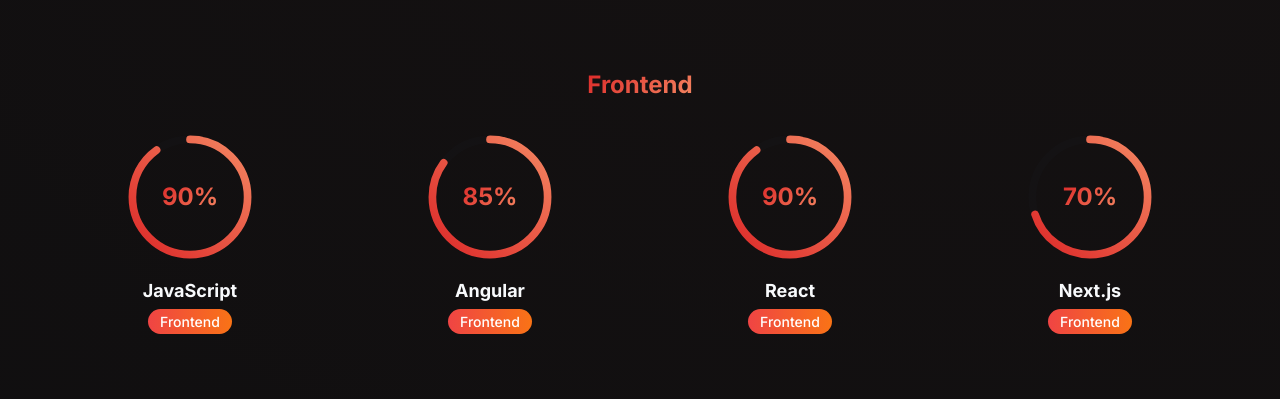
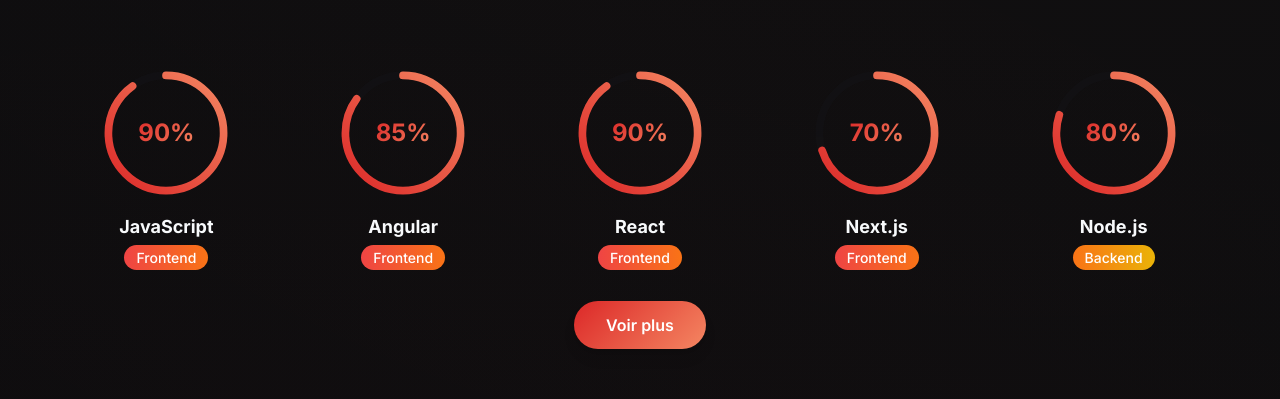
Before and after one commit to gorguimarena/nimble-snap-folio, a React (Vite) app: page / in a window 1280 px wide. Shown: the part 2150-2549 px from the top of the page. Built offline with nearby package versions, Linux system fonts and the light colour scheme; the HTML template or start-up script is replaced by a standard one.

Commit message:
Fix: Display all skills with "See More" carousel

```diff
--- a/src/components/Skills.tsx
+++ b/src/components/Skills.tsx
@@ -4,6 +4,7 @@ import { Carousel, CarouselContent, CarouselItem, CarouselNext, CarouselPrevious
 
 const Skills = () => {
   const [isVisible, setIsVisible] = useState(false);
+  const [showAll, setShowAll] = useState(false);
 
   const skills = [
     { name: "JavaScript", level: 90, category: "Frontend" },
@@ -153,8 +154,24 @@ const Skills = () => {
           </p>
         </motion.div>
 
-        {/* Skills by Category with Carousel */}
-        {skillCategories.map((category, categoryIndex) => {
+        {/* Skills Display - One Row Initially */}
+        {!showAll ? (
+          <motion.div
+            initial={{ opacity: 0, y: 30 }}
+            whileInView={{ opacity: 1, y: 0 }}
+            viewport={{ once: true }}
+            transition={{ duration: 0.6 }}
+            className="mb-8"
+          >
+            <div className="grid grid-cols-2 md:grid-cols-3 lg:grid-cols-5 gap-8 max-w-6xl mx-auto">
+              {skills.slice(0, 5).map((skill, index) => (
+                <CircularProgress key={skill.name} skill={skill} index={index} />
+              ))}
+            </div>
+          </motion.div>
+        ) : (
+          // Full View with Carousel by Category
+          skillCategories.map((category, categoryIndex) => {
             const categorySkills = skills.filter(skill => skill.category === category);
 
             if (categorySkills.length === 0) return null;
@@ -199,7 +216,24 @@ const Skills = () => {
                 )}
               </motion.div>
             );
-        })}
+          })
+        )}
+
+        {/* Voir Plus Button */}
+        <motion.div
+          initial={{ opacity: 0, y: 20 }}
+          whileInView={{ opacity: 1, y: 0 }}
+          viewport={{ once: true }}
+          transition={{ duration: 0.6 }}
+          className="text-center mb-16"
+        >
+          <button
+            onClick={() => setShowAll(!showAll)}
+            className="px-8 py-3 bg-hero-gradient text-white rounded-full font-semibold hover:scale-105 transition-transform duration-300 shadow-lg"
+          >
+            {showAll ? "Voir moins" : "Voir plus"}
+          </button>
+        </motion.div>
 
         {/* Technology Badges */}
         <motion.div
```
Lines whose indentation alone changed are shown as unchanged.
